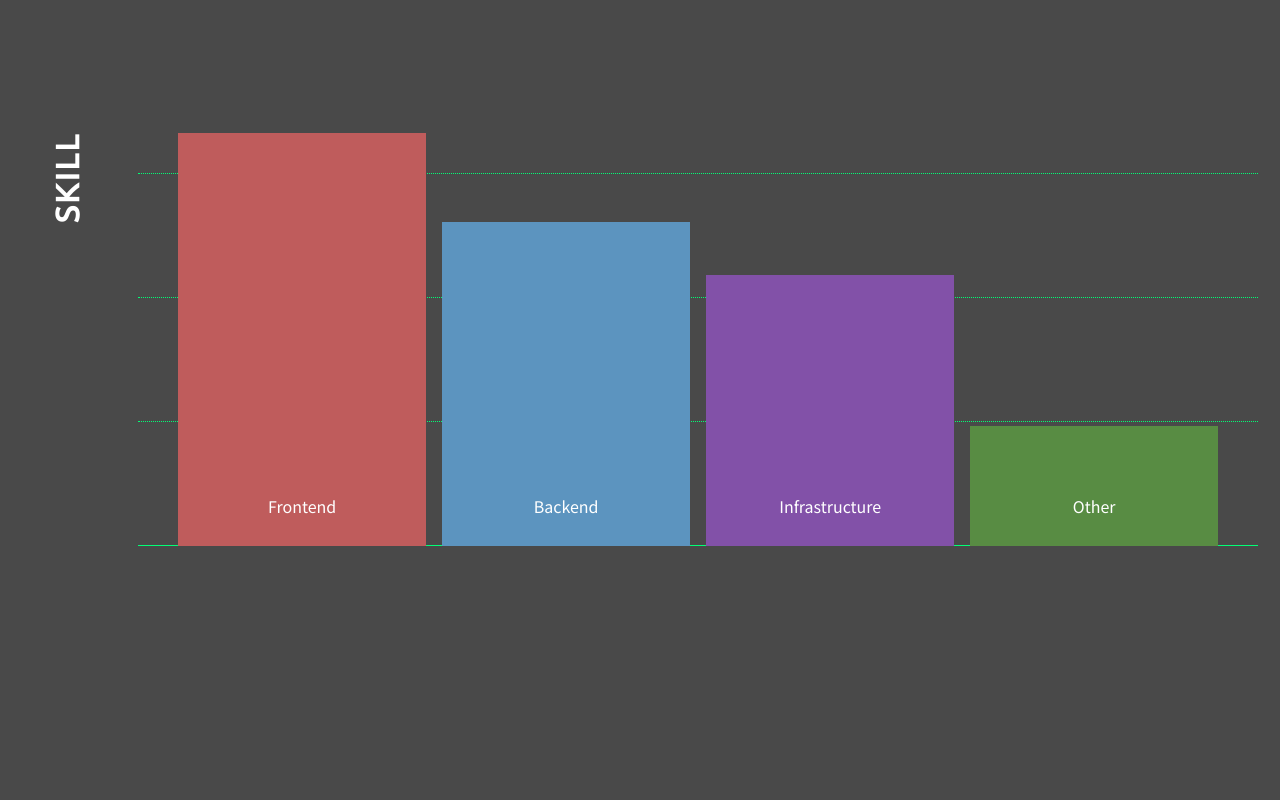
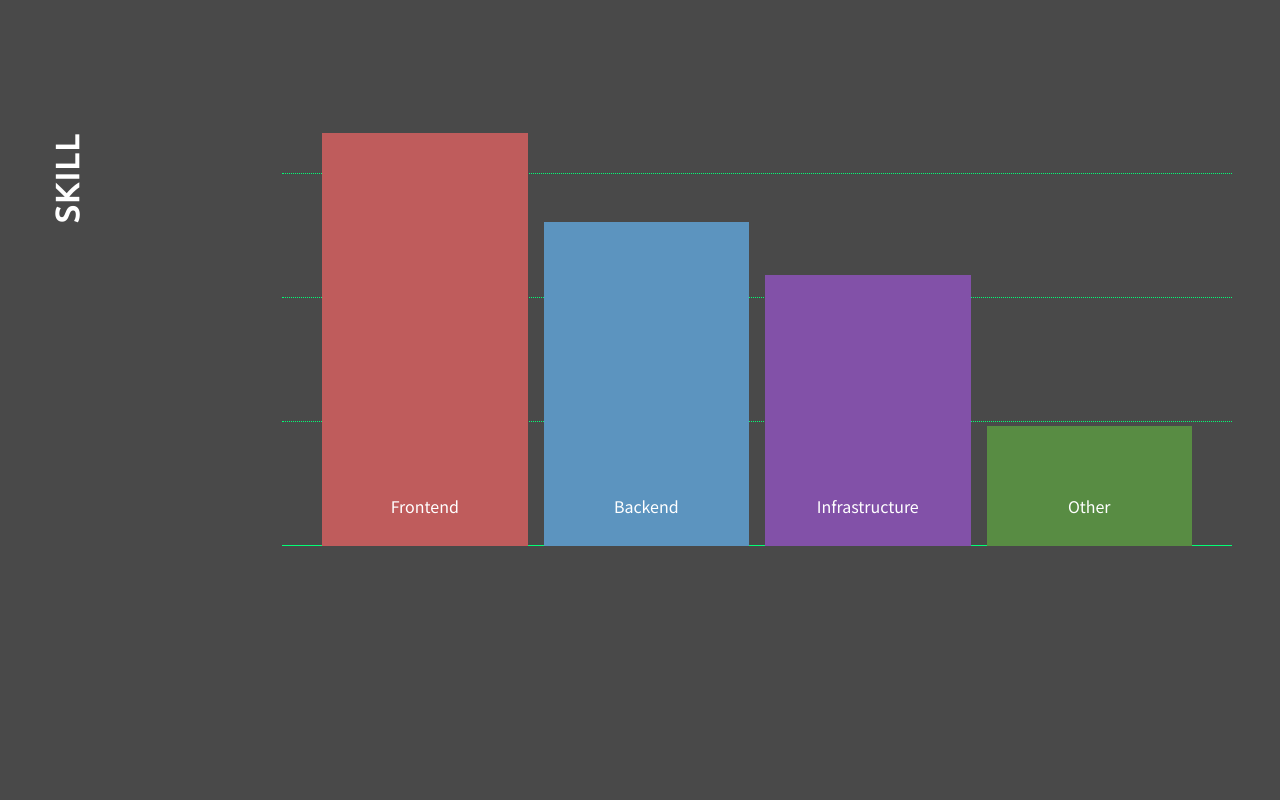
Before and after one commit to yu-ta-9/yuta9-page, a Next.js app: page /v2 in a window 1280 px wide. Shown: the part 2200-3000 px from the top of the page. Built offline with nearby package versions, Linux system fonts and the light colour scheme.

Commit message:
update skill section

```diff
--- a/src/components/pages/v2/sections/SkillSection/index.tsx
+++ b/src/components/pages/v2/sections/SkillSection/index.tsx
@@ -17,7 +17,7 @@ const getDescription = (stack: Stack): string => {
     case 'infrastructure':
       return 'AWS / Terraform';
     case 'other':
-      return 'git / slack / sentry / rollbar';
+      return 'git / Slack / Sentry / Rollbar / Google Tools / Notion / Backlog / Asana';
   }
 };
 
--- a/src/components/pages/v2/sections/SkillSection/style.module.scss
+++ b/src/components/pages/v2/sections/SkillSection/style.module.scss
@@ -1,4 +1,11 @@
+@use 'sass:color';
 @use '~/styles/variables.module.scss' as v;
+
+$color-frontend: #bf5c5c;
+$color-backend: #5c94bf;
+$color-infrastructure: #8251a8;
+$color-other: #588c43;
+$lightness-amount: 8%;
 
 @mixin bar {
   position: relative;
@@ -8,6 +15,12 @@
   width: 325px;
   padding-bottom: 32px;
   cursor: pointer;
+  transition: all 0.2s cubic-bezier(0.02, 0.9, 0.87, 0.8);
+  transform-origin: center bottom;
+
+  &:hover {
+    transform: scale(1.1);
+  }
 }
 
 .section-skill {
@@ -23,28 +36,45 @@
     @include bar;
 
     height: 413px;
-    background-color: #bf5c5c;
+    background-color: $color-frontend;
+    transition: all 0.3s;
+
+    &:hover {
+      background-color: color.scale($color-frontend, $lightness: $lightness-amount);
+    }
   }
 
   > .graph > .backend {
     @include bar;
 
     height: 324px;
-    background-color: #5c94bf;
+    background-color: $color-backend;
+
+    &:hover {
+      background-color: color.scale($color-backend, $lightness: $lightness-amount);
+    }
   }
 
   > .graph > .infrastructure {
     @include bar;
 
     height: 271px;
-    background-color: #8251a8;
+    background-color: $color-infrastructure;
+
+    &:hover {
+      background-color: color.scale($color-infrastructure, $lightness: $lightness-amount);
+    }
   }
 
   > .graph > .other {
     @include bar;
 
     height: 120px;
-    background-color: #588c43;
+    background-color: $color-other;
+
+    &:hover {
+      background-color: color.scale($color-other, $lightness: $lightness-amount);
+    }
   }
 
   > .graph > .axis {
--- a/src/components/pages/v2/sections/layouts/ContentsLayout/style.module.scss
+++ b/src/components/pages/v2/sections/layouts/ContentsLayout/style.module.scss
@@ -39,5 +39,6 @@
     flex: 1;
     flex-direction: column;
     max-width: 1120px;
+    overflow: auto;
   }
 }
```
